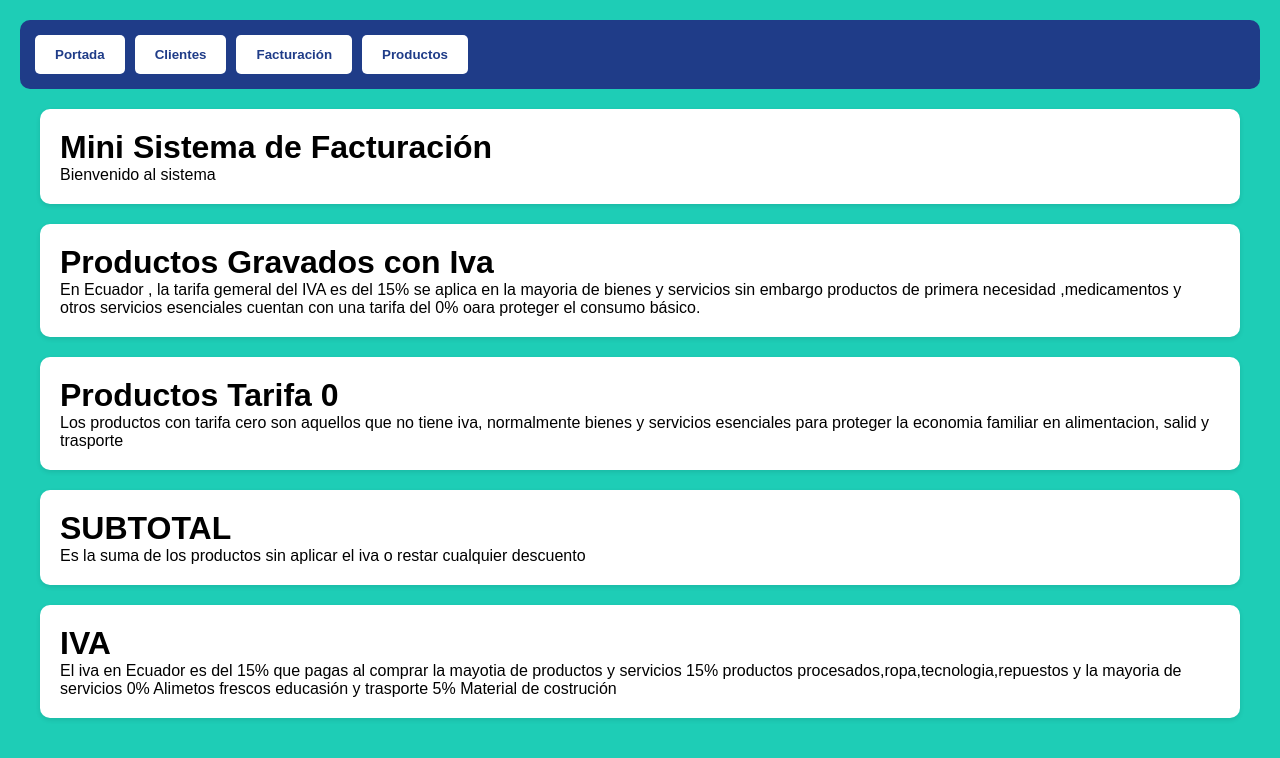
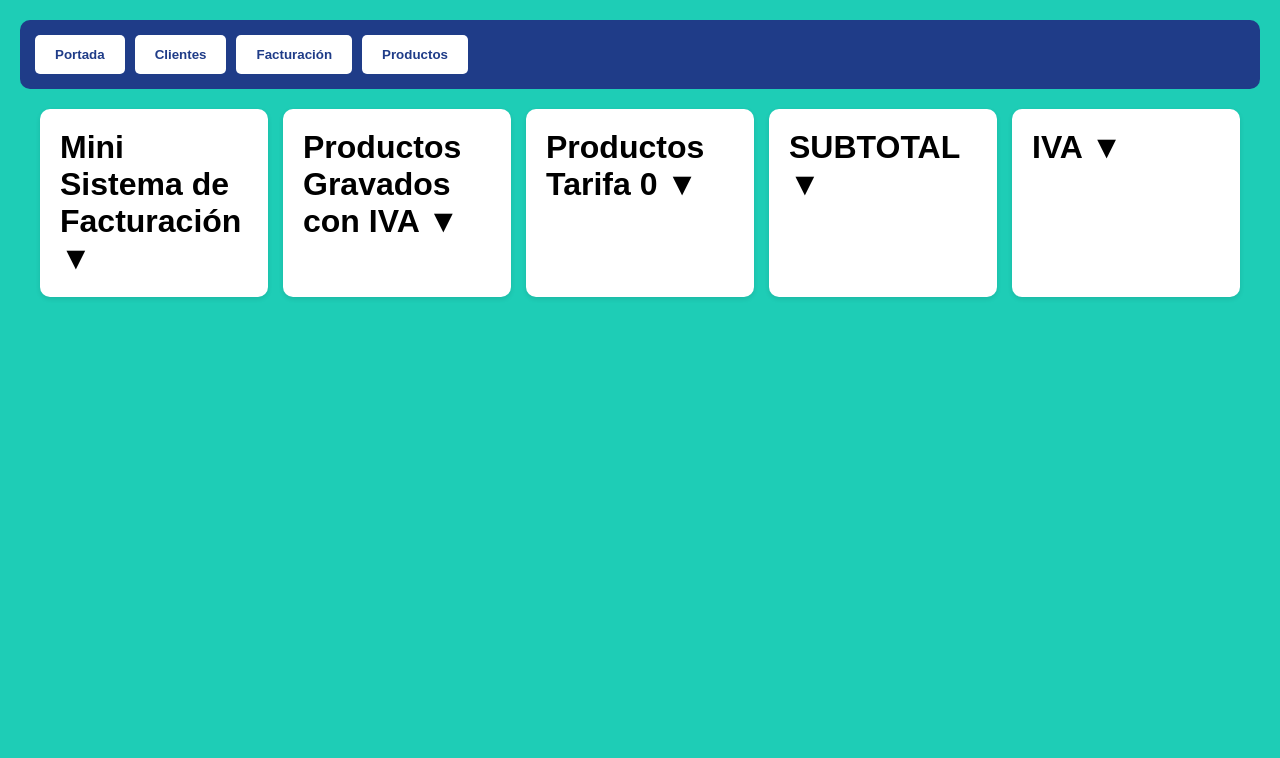
Before and after one commit to gianlucaparedes6-sys/Facturador, a plain HTML site: page index.html in a window 1280 px wide. Drawn offline with Linux system fonts and the light colour scheme.

Commit message:
mejora portada desplegable

```diff
--- a/apariencia.css
+++ b/apariencia.css
@@ -134,3 +134,82 @@ td{
 .oculto{
     display:none;
 }
+/* CUADROS PORTADA */
+
+.menu-cuadros{
+
+    display:grid;
+
+    grid-template-columns:
+    repeat(auto-fit,minmax(250px,1fr));
+
+    gap:20px;
+
+}
+
+.cuadro{
+
+    transition:0.3s;
+
+    cursor:pointer;
+
+}
+
+.cuadro:hover{
+
+    transform:scale(1.05);
+
+    background:#2563eb;
+
+    color:white;
+
+}
+
+.cuadro:hover h1,
+.cuadro:hover p{
+
+    color:white;
+
+}
+/* =========================
+   CARDS DESPLEGABLES
+========================= */
+
+.menu-cuadros{
+
+    display:grid;
+
+    grid-template-columns:
+    repeat(auto-fit,minmax(220px,1fr));
+
+    gap:15px;
+
+}
+
+.cuadro{
+
+    cursor:pointer;
+
+    transition:0.3s;
+
+}
+
+.cuadro:hover{
+
+    transform:scale(1.03);
+
+}
+
+.contenido-card{
+
+    display:none;
+
+    margin-top:10px;
+
+}
+
+.cuadro.activa .contenido-card{
+
+    display:block;
+
+}
--- a/facturacion.js
+++ b/facturacion.js
@@ -383,3 +383,15 @@ function limpiarClientes(){
     .value = "";
 
 }
+/* =========================
+   ABRIR CARD
+========================= */
+
+function abrirCard(titulo){
+
+    let card =
+    titulo.closest(".cuadro");
+
+    card.classList.toggle("activa");
+
+}
--- a/index.html
+++ b/index.html
@@ -48,77 +48,110 @@
 
         <!-- PORTADA -->
 
-        <div id="portada" class="seccion">
+       <div id="portada" class="seccion">
 
-            <div class="card">
+            <div class="menu-cuadros">
 
-                <h1>
-                    Mini Sistema de Facturación
+                 <!-- CARD 1 -->
+
+                 <div class="card cuadro">
+
+                     <h1 onclick="abrirCard(this)">
+                   Mini Sistema de Facturación ▼
+                     </h1>
+
+                     <div class="contenido-card">
+
+                      <p>
+                    Bienvenido al sistema de facturación,
+                    aquí podrás gestionar clientes,
+                    productos y facturas.
+                     </p>
+
+                 </div>
+
+             </div>
+
+        <!-- CARD 2 -->
+
+            <div class="card cuadro">
+
+             <h1 onclick="abrirCard(this)">
+                Productos Gravados con IVA ▼
                 </h1>
 
-                <p>
-                    Bienvenido al sistema
-                </p>
+                <div class="contenido-card">
 
-            </div>
-             <div class="card">
+                 <p>
+                    En Ecuador el IVA general es del 15%
+                    aplicado a la mayoría de productos
+                    y servicios.
+                 </p>
 
-                <h1>
-                    Productos Gravados con Iva
-                </h1>
+                 </div>
+
+             </div>
+
+        <!-- CARD 3 -->
+
+        <div class="card cuadro">
+
+            <h1 onclick="abrirCard(this)">
+                Productos Tarifa 0 ▼
+            </h1>
+
+            <div class="contenido-card">
 
                 <p>
-                En Ecuador , la tarifa gemeral del IVA es del 15% se aplica en la mayoria
-                de bienes y servicios sin embargo productos de primera necesidad ,medicamentos
-                y otros servicios esenciales cuentan con una tarifa del 0% oara proteger el consumo básico.
-
-                </p>
-
-            </div>
-
-             <div class="card">
-
-                <h1>
-                    Productos Tarifa 0
-                </h1>
-
-                <p>
-                    Los productos con tarifa cero son aquellos  que no tiene iva, normalmente
-                    bienes y servicios esenciales para proteger la economia familiar en alimentacion,
-                    salid y trasporte
-                </p>
-
-            </div>
-             <div class="card">
-
-                <h1>
-                    SUBTOTAL
-                </h1>
-
-                <p>
-                    Es la suma de los productos sin aplicar el iva o restar cualquier descuento
-                </p>
-
-            </div>
-             <div class="card">
-
-                <h1>
-                   IVA
-                </h1>
-
-                <p>
-                   El iva en Ecuador es del 15% que pagas al comprar la mayotia de productos y servicios
-                   15% productos procesados,ropa,tecnologia,repuestos y la mayoria de servicios
-                   0% Alimetos frescos educasión y trasporte
-                   5% Material de costrución
+                    Son productos esenciales
+                    que no pagan IVA.
                 </p>
 
             </div>
 
         </div>
 
+        <!-- CARD 4 -->
 
-        <!-- CLIENTES -->
+        <div class="card cuadro">
+
+            <h1 onclick="abrirCard(this)">
+                SUBTOTAL ▼
+            </h1>
+
+            <div class="contenido-card">
+
+                <p>
+                    Es la suma de productos
+                    antes de aplicar impuestos.
+                </p>
+
+            </div>
+
+        </div>
+
+        <!-- CARD 5 -->
+
+        <div class="card cuadro">
+
+            <h1 onclick="abrirCard(this)">
+                IVA ▼
+            </h1>
+
+            <div class="contenido-card">
+
+                <p>
+                    El IVA actual en Ecuador
+                    es del 15%.
+                </p>
+
+            </div>
+
+        </div>
+
+    </div>
+
+</div>
 
         <!-- CLIENTES -->
 
```
